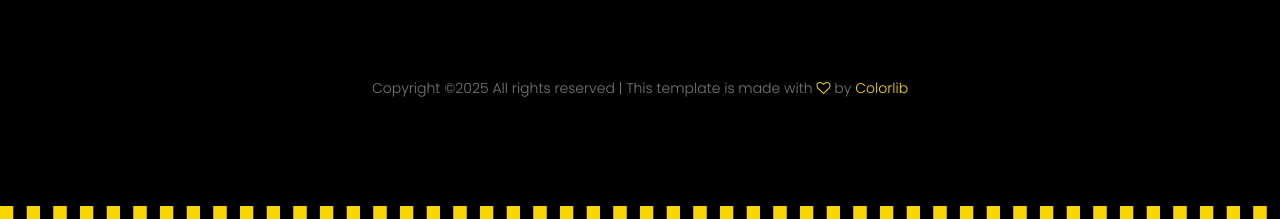
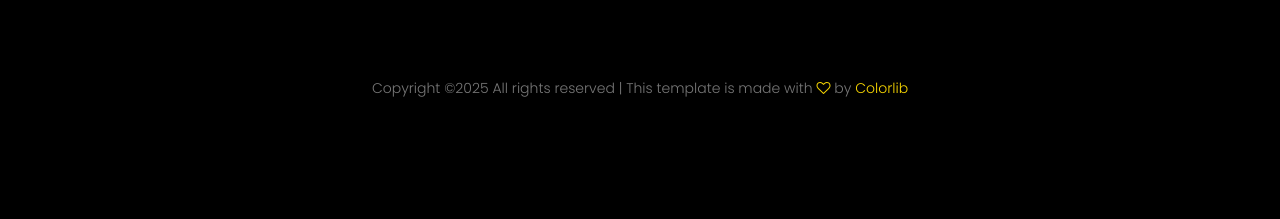
Before and after one commit to karamatghous/BtaxiBRC, a plain HTML site: page gallery.html in a window 1280 px wide. Shown: the part 2916-3135 px from the top of the page. Drawn offline with nearby package versions, Linux system fonts and the light colour scheme; some packages are replaced by stand-ins of ours.

```diff
--- a/gallery.html
+++ b/gallery.html
@@ -201,7 +201,6 @@
 						</p>
 					</div>
 				</div>
-				<img class="footer-bottom" src="img/footer-bottom.png" alt="">
 			</footer>
 			<!-- End footer Area -->
 
```
